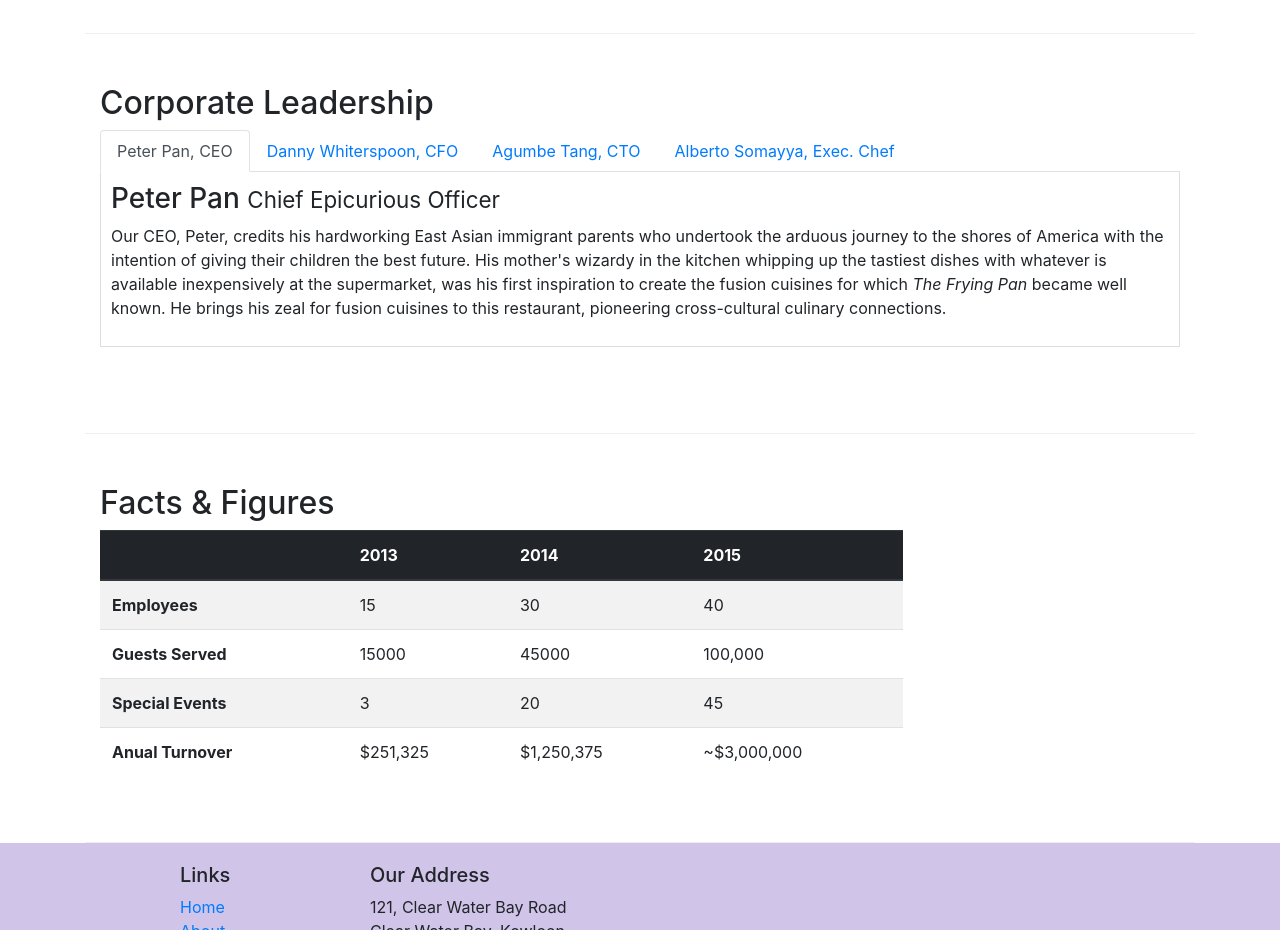
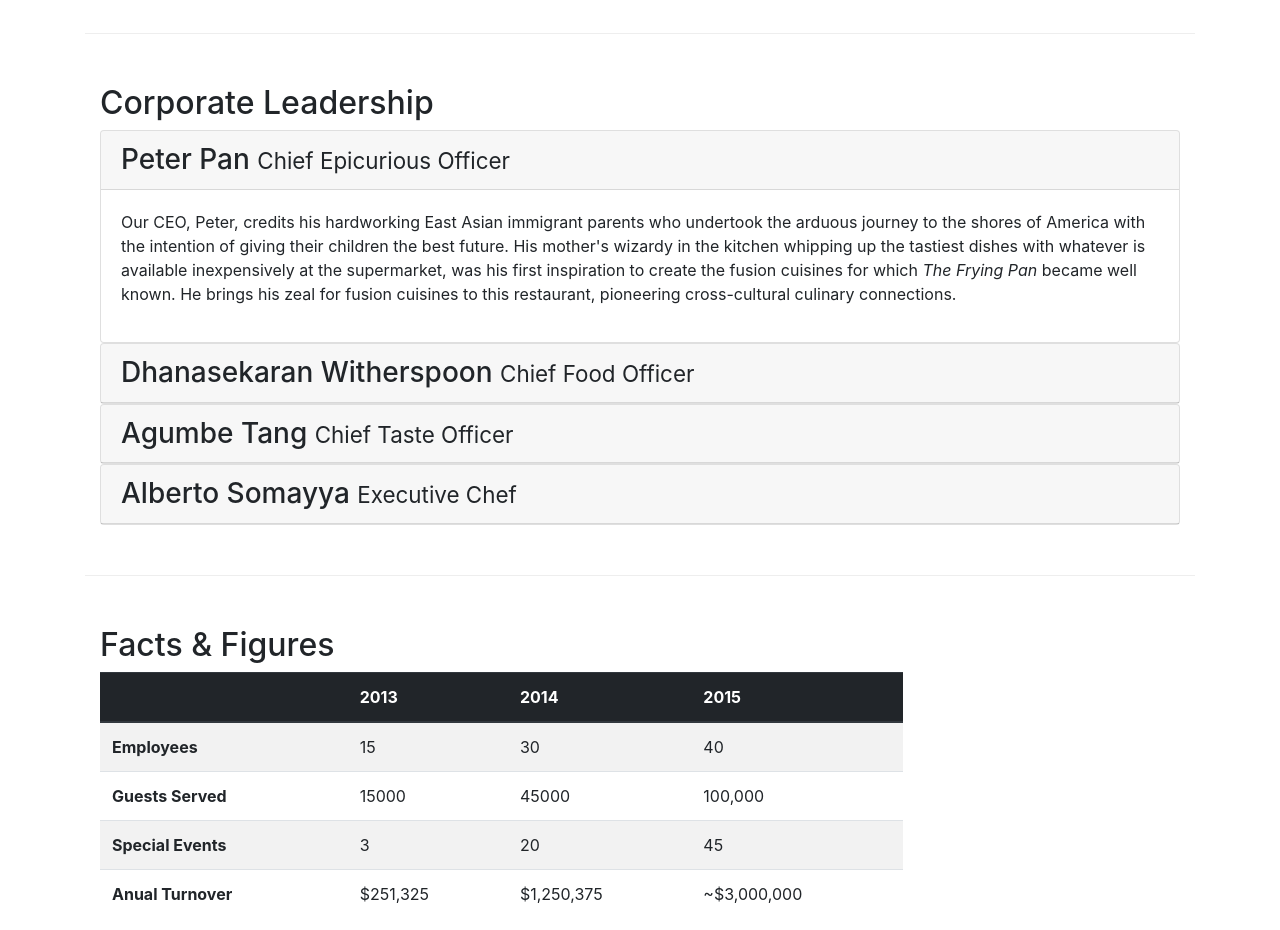
Before and after one commit to Progressandro/Restaurant-Website, a website: page aboutus.html in a window 1280 px wide. Shown: the part 940-1870 px from the top of the page. Drawn offline with nearby package versions, Linux system fonts and the light colour scheme.

Commit message:
+Accordion.

```diff
--- a/aboutus.html
+++ b/aboutus.html
@@ -105,42 +105,69 @@
         <div class="row row-content">
             <div class="col-12 col-sm-12">
                 <h2>Corporate Leadership</h2>
-                <ul class="nav nav-tabs">
-                  <li class="nav-item">
-                    <a href="#peter" class="nav-link active" role="tab" data-toggle="tab">Peter Pan, CEO</a>
-                  </li>
-                  <li class="nav-item">
-                    <a href="#danny" class="nav-link" role="tab" data-toggle="tab">Danny Whiterspoon, CFO</a>
-                  </li>
-                  <li class="nav-item">
-                    <a href="#agumbe" class="nav-link" role="tab" data-toggle="tab">Agumbe Tang, CTO</a>
-                  </li>
-                  <li class="nav-item">
-                    <a href="#alberto" class="nav-link" role="tab" data-toggle="tab">Alberto Somayya, Exec. Chef</a>
-                  </li>
-                </ul>
 
-                <div class="tab-content">
-                  <div role="tabpanel" class="tab-pane fade show active" id="peter">
-                    <h3>Peter Pan <small>Chief Epicurious Officer</small></h3>
-                    <p class="d-none d-sm-block">Our CEO, Peter, credits his hardworking East Asian immigrant parents who undertook the arduous journey to the shores of America with the intention of giving their children the best future. His mother's wizardy in the kitchen whipping up the tastiest dishes with whatever is available inexpensively at the supermarket, was his first inspiration to create the fusion cuisines for which <em>The Frying Pan</em> became well known. He brings his zeal for fusion cuisines to this restaurant, pioneering cross-cultural culinary connections.</p>
+                <div id="accordion">
+                  <div class="card">
+                    <div class="card-header" role="tab" id="peterhead">
+                      <h3 class="mb-0">
+                        <a data-toggle="collapse" data-target="#peter">
+                          Peter Pan <small>Chief Epicurious Officer</small>
+                        </a>
+                      </h3>
+                    </div>
+                      <div role="tabpanel" class="collapse show" id="peter" data-parent="#accordion">
+                        <div class="card-body">
+                          <p class="d-none d-sm-block">Our CEO, Peter, credits his hardworking East Asian immigrant parents who undertook the arduous journey to the shores of America with the intention of giving their children the best future. His mother's wizardy in the kitchen whipping up the tastiest dishes with whatever is available inexpensively at the supermarket, was his first inspiration to create the fusion cuisines for which <em>The Frying Pan</em> became well known. He brings his zeal for fusion cuisines to this restaurant, pioneering cross-cultural culinary connections.</p>
+                        </div>
+                    </div>
                   </div>
 
-                  <div class="tab-pane fade" role="tabpanel" id="danny">
-                    <h3>Dhanasekaran Witherspoon <small>Chief Food Officer</small></h3>
-                    <p class="d-none d-sm-block">Our CFO, Danny, as he is affectionately referred to by his colleagues, comes from a long established family tradition in farming and produce. His experiences growing up on a farm in the Australian outback gave him great appreciation for varieties of food sources. As he puts it in his own words, <em>Everything that runs, wins, and everything that stays, pays!</em></p>
-
+                  <div class="card">
+                    <div class="card-header" role="tab" id="dannyhead">
+                      <h3 class="mb-0">
+                        <a data-toggle="collapse" data-target="#danny">
+                          Dhanasekaran Witherspoon <small>Chief Food Officer</small>
+                        </a>
+                      </h3>
+                    </div>
+                      <div class="collapse" role="tabpanel" id="danny" data-parent="#accordion">
+                        <div class="card-body">
+                          <p class="d-none d-sm-block">Our CFO, Danny, as he is affectionately referred to by his colleagues, comes from a long established family tradition in farming and produce. His experiences growing up on a farm in the Australian outback gave him great appreciation for varieties of food sources. As he puts it in his own words, <em>Everything that runs, wins, and everything that stays, pays!</em></p>
+                        </div>
+                    </div>
                   </div>
 
-                  <div class="tab-pane fade" role="tabpanel" id="agumbe">
-                    <h3>Agumbe Tang <small>Chief Taste Officer</small></h3>
-                    <p class="d-none d-sm-block">Blessed with the most discerning gustatory sense, Agumbe, our CTO, personally ensures that every dish that we serve meets his exacting tastes. Our chefs dread the tongue lashing that ensues if their dish does not meet his exacting standards. He lives by his motto, <em>You click only if you survive my lick.</em></p>
+                  <div class="card">
+                    <div class="card-header" role="tab" id="agumbehead">
+                      <h3 class="mb-0">
+                        <a data-toggle="collapse" data-target="#agumbe">
+                          Agumbe Tang <small>Chief Taste Officer</small>
+                        </a>
+                      </h3>
+                    </div>
+                      <div class="collapse" role="tabpanel" id="agumbe" data-parent="#accordion">
+                        <div class="card-body">
+                          <p class="d-none d-sm-block">Blessed with the most discerning gustatory sense, Agumbe, our CTO, personally ensures that every dish that we serve meets his exacting tastes. Our chefs dread the tongue lashing that ensues if their dish does not meet his exacting standards. He lives by his motto, <em>You click only if you survive my lick.</em></p>
+                        </div>
+                    </div>
                   </div>
 
-                  <div class="tab-pane fade" role="tabpanel" id="alberto">
-                    <h3>Alberto Somayya <small>Executive Chef</small></h3>
-                    <p class="d-none d-sm-block">Award winning three-star Michelin chef with wide International experience having worked closely with whos-who in the culinary world, he specializes in creating mouthwatering Indo-Italian fusion experiences. He says, <em>Put together the cuisines from the two craziest cultures, and you get a winning hit! Amma Mia!</em></p>
+                  <div class="card">
+                    <div class="card-header" role="tab" id="albertohead">
+                      <h3 class="mb-0">
+                        <a data-toggle="collapse" data-target="#alberto">
+                          Alberto Somayya <small>Executive Chef</small>
+                        </a>
+                      </h3>
+                    </div>
+                      <div class="collapse" role="tabpanel" id="alberto" data-parent="#accordion">
+                        <div class="card-body">
+                          <p class="d-none d-sm-block">Award winning three-star Michelin chef with wide International experience having worked closely with whos-who in the culinary world, he specializes in creating mouthwatering Indo-Italian fusion experiences. He says, <em>Put together the cuisines from the two craziest cultures, and you get a winning hit! Amma Mia!</em></p>
+                        </div>
+                    </div>
                   </div>
+
+
 
                 </div>
             </div>
```
